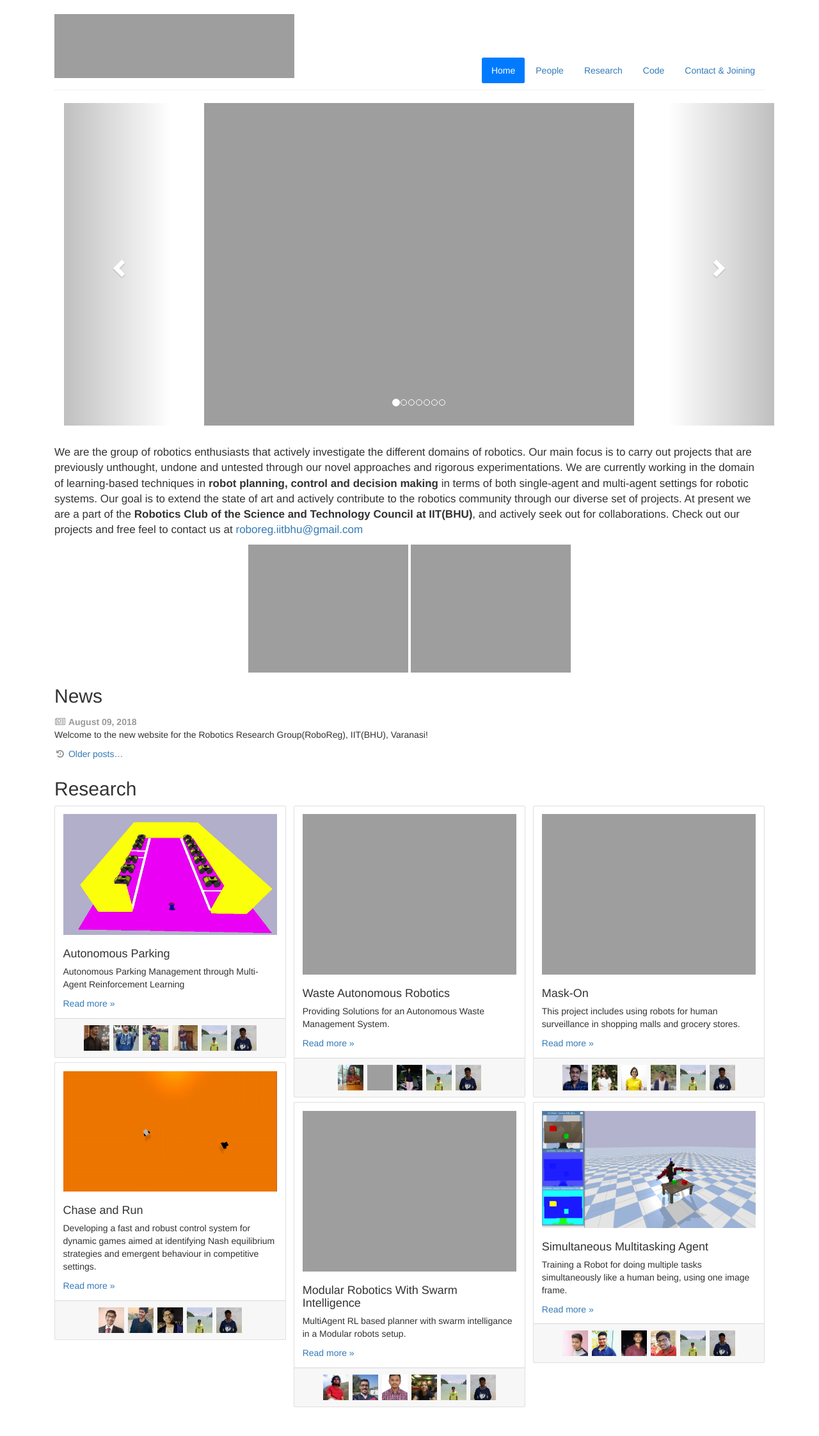
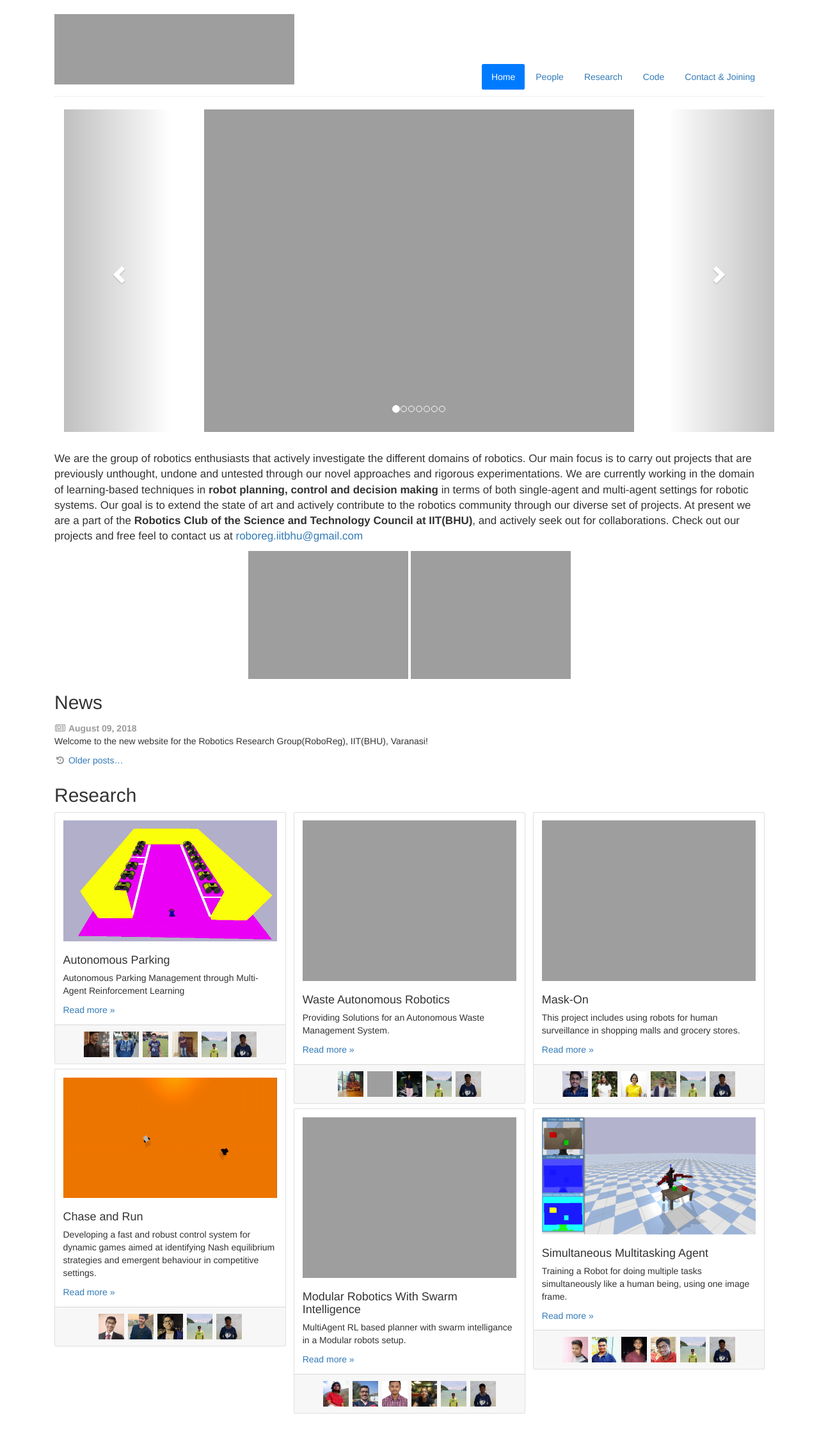
Before and after one commit to Robotics-Club-IIT-BHU/RoboReG, a Jekyll site: the page built from index.html, in a window 1280 px wide. Shown: the whole page at 64% size. Built offline with Jekyll 4.4.1, drawn with Linux system fonts in a browser that asks for light colours.

Commit message:
Update default.html

```diff
--- a/_layouts/default.html
+++ b/_layouts/default.html
@@ -27,7 +27,7 @@
                         flex-md-row justify-content-md-between align-items-md-end">
                 <a href="{{ site.base }}/" class="">
                     <img src="{{ site.base }}/img/logo.png"
-                         alt="Roboreg" id="logo" style="width:375px;height:100px">
+                         alt="Roboreg" id="logo" style="width:375px;height:110px">
                 </a>
                 <ul class="nav nav-pills justify-content-center">
 
```
